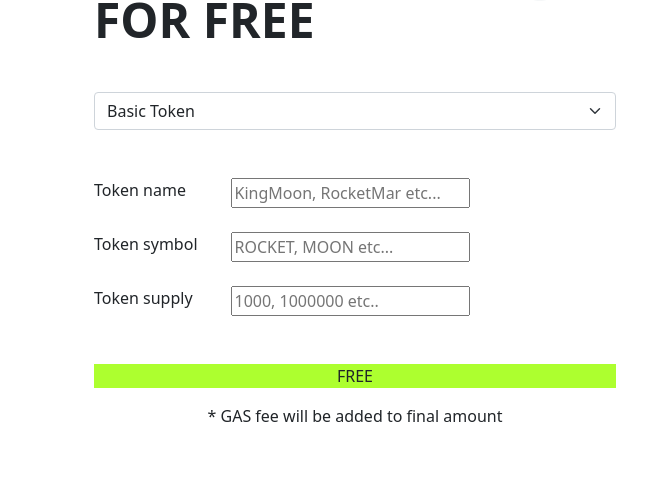
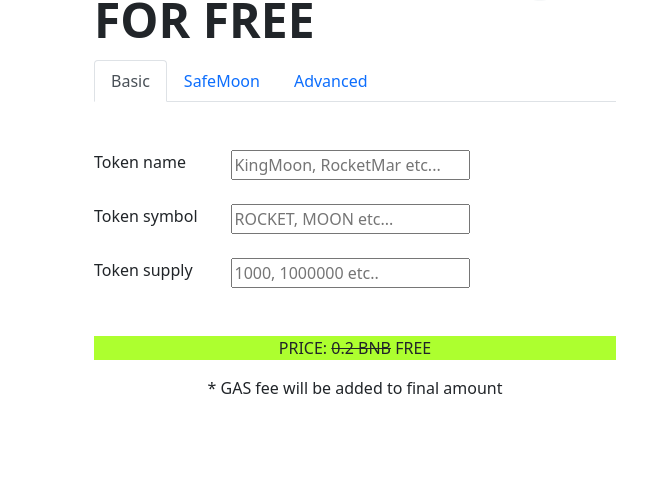
Before and after one commit to safemoonmaker/safemoonmaker.github.io, a plain HTML site: page index.html in a window 1280 px wide. Shown: the part 362-840 px from the top of the page, 0-671 px from the left. Drawn offline with nearby package versions, Linux system fonts and the light colour scheme; no server answers; a script that the page names is missing.

Commit message:
Update index.html

```diff
--- a/index.html
+++ b/index.html
@@ -128,11 +128,58 @@
           </h1>
           <p class="lead"></p>
 
-          <select class="form-select my-5" aria-label="Default select example">
-            <option value="0" selected>Basic Token</option>
-            <option value="1">SafeMoon Twin</option>
-          </select>
-          <div class="basicToken">
+              <ul class="nav nav-tabs" id="myTab" role="tablist">
+            <li class="nav-item" role="presentation">
+              <button
+                class="nav-link active"
+                id="basic-tab"
+                data-bs-toggle="tab"
+                data-bs-target="#basic"
+                type="button"
+                role="tab"
+                aria-controls="basic"
+                aria-selected="true"
+              >
+                Basic
+              </button>
+            </li>
+            <li class="nav-item" role="presentation">
+              <button
+                class="nav-link"
+                id="safemoon-tab"
+                data-bs-toggle="tab"
+                data-bs-target="#safemoon"
+                type="button"
+                role="tab"
+                aria-controls="safemoon"
+                aria-selected="false"
+              >
+                SafeMoon
+              </button>
+            </li>
+            <li class="nav-item" role="presentation">
+              <button
+                class="nav-link"
+                id="customized-tab"
+                data-bs-toggle="tab"
+                data-bs-target="#customized"
+                type="button"
+                role="tab"
+                aria-controls="customized"
+                aria-selected="false"
+              >
+                Advanced
+              </button>
+            </li>
+          </ul>
+          <div class="tab-content" id="myTabContent">
+            <div
+              class="tab-pane fade show active"
+              id="basic"
+              role="tabpanel"
+              aria-labelledby="home-tab"
+            >
+              <div class="basicToken my-5">
                 <form>
                   <div class="form-group row">
                     <label class="col-sm-3 col-form-lable">Token name</label>
@@ -171,14 +218,20 @@
                   </div>
                   <div class="text-center mt-5">
                     <p style="background-color: greenyellow">
-                  FREE
+                      PRICE: <del>0.2 BNB</del> FREE
                     </p>
                     <p>* GAS fee will be added to final amount</p>
                   </div>
                 </form>
               </div>
-
-          <div class="safemoonTwin">
+            </div>
+            <div
+              class="tab-pane fade"
+              id="safemoon"
+              role="tabpanel"
+              aria-labelledby="safemoon-tab"
+            >
+              <div class="safemoonTwin my-5">
                 <form>
                   <div class="form-group row">
                     <label class="col-sm-3 col-form-lable">Token name</label>
@@ -242,7 +295,9 @@
                   </div>
                   <br />
                   <div class="form-group row">
-                <label class="col-sm-3 col-form-lable">Liquidity Fees</label>
+                    <label class="col-sm-3 col-form-lable"
+                      >Liquidity Fees</label
+                    >
                     <div class="col-sm-9">
                       <input
                         class="liquidity_fees1"
@@ -255,7 +310,9 @@
                   </div>
                   <br />
                   <div class="form-group row">
-                <label class="col-sm-3 col-form-lable">Max Transfer %</label>
+                    <label class="col-sm-3 col-form-lable"
+                      >Max Transfer %</label
+                    >
                     <div class="col-sm-9">
                       <input
                         class="max_tx_percent1"
@@ -273,6 +330,29 @@
                     <p>* GAS fee will be added to final amount</p>
                   </div>
                 </form>
+              </div>
+            </div>
+            <div
+              class="tab-pane fade"
+              id="customized"
+              role="tabpanel"
+              aria-labelledby="contact-tab"
+            >
+              <div class="customizedToken row my-5">
+                <p>
+                  ⛏️If you need more features for your token, contact us. We can
+                  make customized smart contracts for your project. We will
+                  develop and implement more advanced and cool features for your
+                  token. Everything is tailored to fit your needs. 🧑‍💻
+                </p>
+                <a
+                  href="https://t.me/joinchat/L1UfGHZr1v40MjU0"
+                  class="btn btn-danger my-5"
+                  role="button"
+                  >Contact Us</a
+                >
+              </div>
+            </div>
           </div>
 
           <div class="row">
```
Lines whose indentation alone changed are shown as unchanged.
